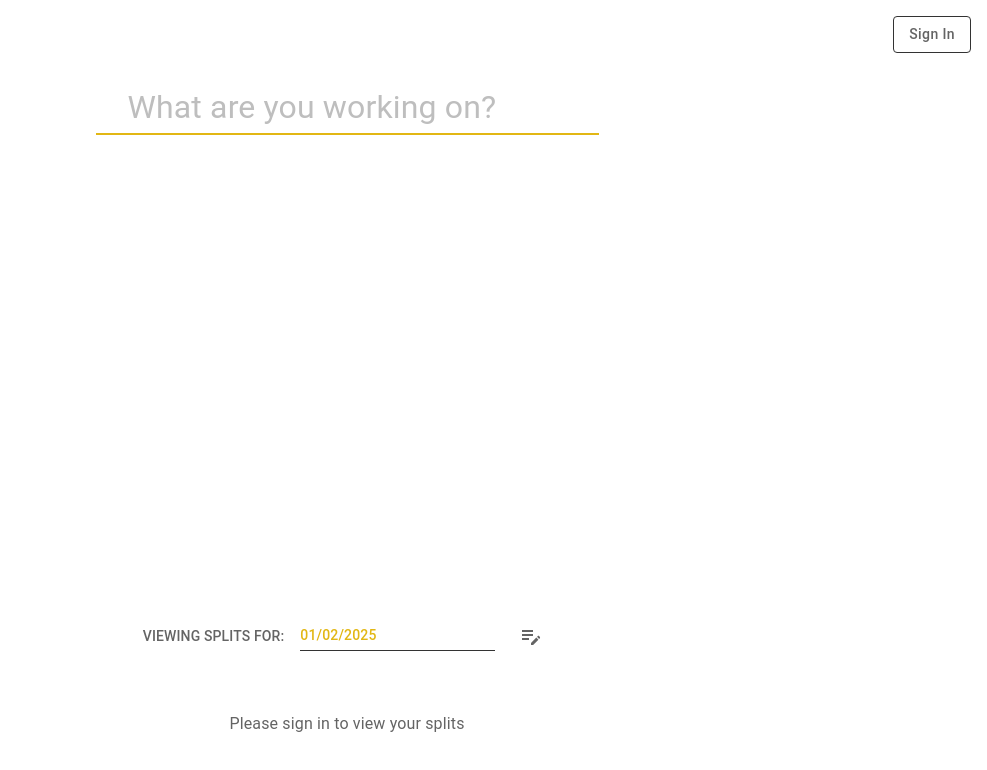
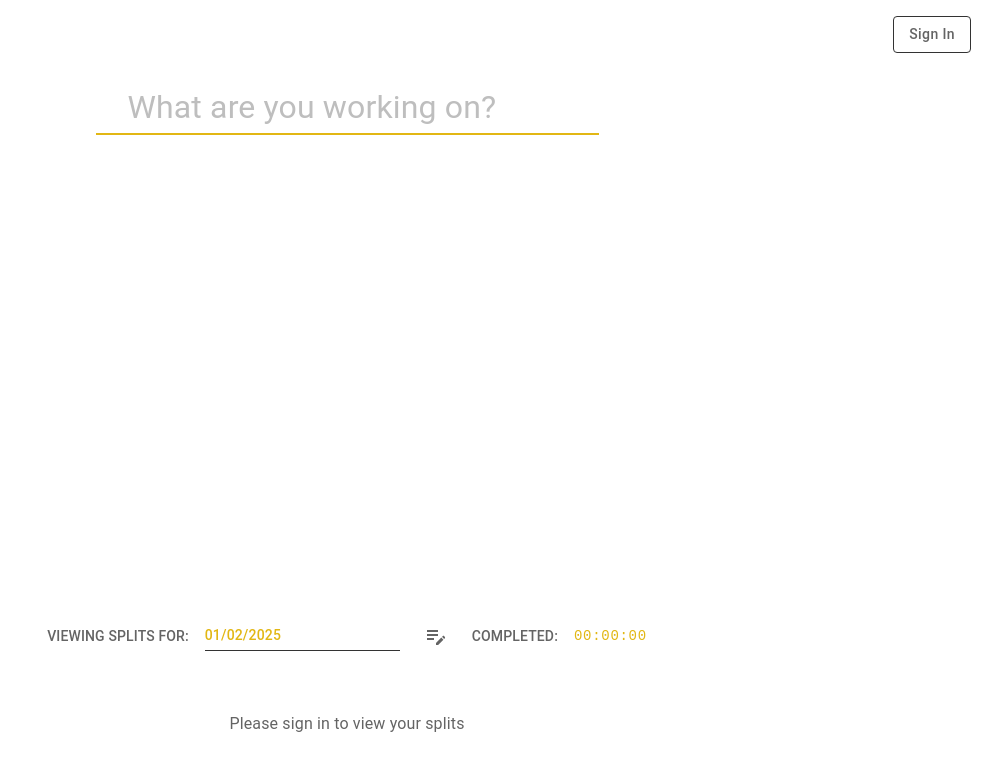
Before and after one commit to mnnaegel/log, a React (Vite) app in the folder speedrun-client/: page / in a window 1280 px wide. Shown: the top 770 px of the page, without its empty margins (293-1280 px from the left). Built offline with nearby package versions, Linux system fonts and the light colour scheme; no server answers.

Commit message:
Work cumulative sum and chart

```diff
--- a/speedrun-client/package.json
+++ b/speedrun-client/package.json
@@ -23,7 +23,8 @@
     "dayjs": "^1.11.13",
     "lucide-react": "^0.469.0",
     "react": "^18.3.1",
-    "react-dom": "^18.3.1"
+    "react-dom": "^18.3.1",
+    "recharts": "^2.15.0"
   },
   "devDependencies": {
     "@eslint/js": "^9.17.0",
--- a/speedrun-client/src/App.tsx
+++ b/speedrun-client/src/App.tsx
@@ -12,6 +12,7 @@ import {createSplit, deleteSplit, getSplitsForDate, updateSplit} from './api';
 import {Session} from "@supabase/supabase-js";
 import getSupabaseClient from "./getSupabaseClient";
 import {colors} from "./theme.ts";
+import WorkSummary from "./WorkSummary.tsx";
 
 function App() {
   const [currentSplit, setCurrentSplit] = useState<Split | null>(null);
@@ -171,6 +172,7 @@ function App() {
                 onDateChange={(date) => date && setSelectedDate(date)}
                 onNotesOpen={() => setIsNotesOpen(true)}
               />
+              <WorkSummary splits={completedSplits} selectedDate={selectedDate}/>
             </Stack>
 
             {session ? (
--- /dev/null
+++ b/speedrun-client/src/WorkStatsModal.tsx
@@ -0,0 +1,142 @@
+import { Dialog, DialogTitle, DialogContent, Typography, Box } from '@mui/material';
+import { BarChart, Bar, XAxis, YAxis, CartesianGrid, Tooltip, ResponsiveContainer } from 'recharts';
+import { Split, SplitState } from './types';
+import { colors } from './theme';
+import { formatDuration, minutesToMs } from './utils';
+import dayjs from 'dayjs';
+
+type WorkStatsModalProps = {
+  open: boolean;
+  onClose: () => void;
+  splits: Split[];
+  selectedDate: dayjs.Dayjs;
+};
+
+const WorkStatsModal = ({ open, onClose, splits, selectedDate }: WorkStatsModalProps) => {
+  const getHourlyWork = () => {
+    const hourlyData = Array.from({ length: 24 }, (_, i) => ({
+      hour: i,
+      totalWork: 0,
+      displayHour: `${String(i).padStart(2, '0')}:00`
+    }));
+
+    splits
+      .filter(split => split.state === SplitState.COMPLETED)
+      .forEach(split => {
+        const endHour = new Date(split.endTime!).getHours();
+        hourlyData[endHour].totalWork += split.pessimisticEstimate;
+      });
+
+    return hourlyData;
+  };
+
+  const CustomTooltip = ({ active, payload }: any) => {
+    if (active && payload && payload.length) {
+      const minutes = payload[0].value;
+      return (
+        <Box sx={{
+          backgroundColor: '#1b1b1b',
+          border: `1px solid ${colors.borderColor}`,
+          p: 1,
+        }}>
+          <Typography sx={{ color: colors.gray, fontSize: '0.875rem' }}>
+            {`Time: ${payload[0].payload.displayHour}`}
+          </Typography>
+          <Typography sx={{
+            color: colors.yellow,
+            fontFamily: 'monospace',
+            fontSize: '0.875rem'
+          }}>
+            {formatDuration(minutesToMs(minutes))}
+          </Typography>
+        </Box>
+      );
+    }
+    return null;
+  };
+
+  const chartData = getHourlyWork();
+  const hasData = chartData.some(hour => hour.totalWork > 0);
+
+  return (
+    <Dialog
+      open={open}
+      onClose={onClose}
+      maxWidth="md"
+      fullWidth
+      PaperProps={{
+        sx: {
+          backgroundColor: '#1b1b1b',
+          border: `1px solid ${colors.borderColor}`,
+        }
+      }}
+    >
+      <DialogTitle>
+        <Typography
+          sx={{
+            color: colors.yellow,
+            fontWeight: 500,
+            letterSpacing: '0.05em',
+          }}
+        >
+          Work Distribution for {selectedDate.format('MMMM D, YYYY')}
+        </Typography>
+      </DialogTitle>
+      <DialogContent>
+        <Box sx={{ height: '400px', width: '100%', mt: 2 }}>
+          {hasData ? (
+            <ResponsiveContainer width="100%" height="100%">
+              <BarChart
+                data={chartData}
+                margin={{ top: 20, right: 30, left: 20, bottom: 20 }}
+              >
+                <CartesianGrid
+                  strokeDasharray="3 3"
+                  stroke={colors.borderColor}
+                  vertical={false}
+                />
+                <XAxis
+                  dataKey="displayHour"
+                  stroke={colors.gray}
+                  interval={2}
+                  tick={{ fontSize: 12 }}
+                />
+                <YAxis
+                  stroke={colors.gray}
+                  tick={{ fontSize: 12 }}
+                  label={{
+                    value: 'Minutes',
+                    angle: -90,
+                    position: 'insideLeft',
+                    style: { fill: colors.gray }
+                  }}
+                />
+                <Tooltip content={<CustomTooltip />} />
+                <Bar
+                  dataKey="totalWork"
+                  fill={colors.yellow}
+                  radius={[4, 4, 0, 0]}
+                />
+              </BarChart>
+            </ResponsiveContainer>
+          ) : (
+            <Box
+              sx={{
+                height: '100%',
+                display: 'flex',
+                alignItems: 'center',
+                justifyContent: 'center'
+              }}
+            >
+              <Typography sx={{ color: colors.gray }}>
+                No completed work for this day
+              </Typography>
+            </Box>
+          )}
+        </Box>
+      </DialogContent>
+    </Dialog>
+  );
+};
+
+export default WorkStatsModal;
--- /dev/null
+++ b/speedrun-client/src/WorkSummary.tsx
@@ -0,0 +1,67 @@
+import React, { useState } from 'react';
+import { Stack, Typography } from '@mui/material';
+import { Split, SplitState } from './types';
+import { formatDuration, minutesToMs } from './utils';
+import { colors } from './theme';
+import WorkStatsModal from './WorkStatsModal';
+import dayjs from 'dayjs';
+
+type WorkSummaryProps = {
+  splits: Split[];
+  selectedDate: dayjs.Dayjs;
+};
+
+const WorkSummary = ({ splits, selectedDate }: WorkSummaryProps) => {
+  const [isModalOpen, setIsModalOpen] = useState(false);
+  const completedSplits = splits.filter(split => split.state === SplitState.COMPLETED);
+  const totalEstimatedMinutes = completedSplits.reduce((acc, split) => acc + split.pessimisticEstimate, 0);
+  const totalEstimatedMs = minutesToMs(totalEstimatedMinutes);
+
+  return (
+    <>
+      <Stack
+        direction="row"
+        spacing={2}
+        alignItems="center"
+        sx={{
+          cursor: 'pointer',
+          transition: 'opacity 0.2s ease',
+          '&:hover': {
+            opacity: 0.8,
+          }
+        }}
+        onClick={() => setIsModalOpen(true)}
+      >
+        <Typography
+          sx={{
+            color: colors.gray,
+            fontSize: '0.875rem',
+            fontWeight: 500,
+          }}
+        >
+          COMPLETED:
+        </Typography>
+        <Typography
+          fontFamily="monospace"
+          sx={{
+            color: colors.yellow,
+            fontSize: '0.875rem',
+            fontWeight: 500,
+            letterSpacing: '0.05em',
+          }}
+        >
+          {formatDuration(totalEstimatedMs)}
+        </Typography>
+      </Stack>
+
+      <WorkStatsModal
+        open={isModalOpen}
+        onClose={() => setIsModalOpen(false)}
+        splits={splits}
+        selectedDate={selectedDate}
+      />
+    </>
+  );
+};
+
+export default WorkSummary;
```
Also changed, not shown: 1 other file (tests, documents, lock files or other folders).
